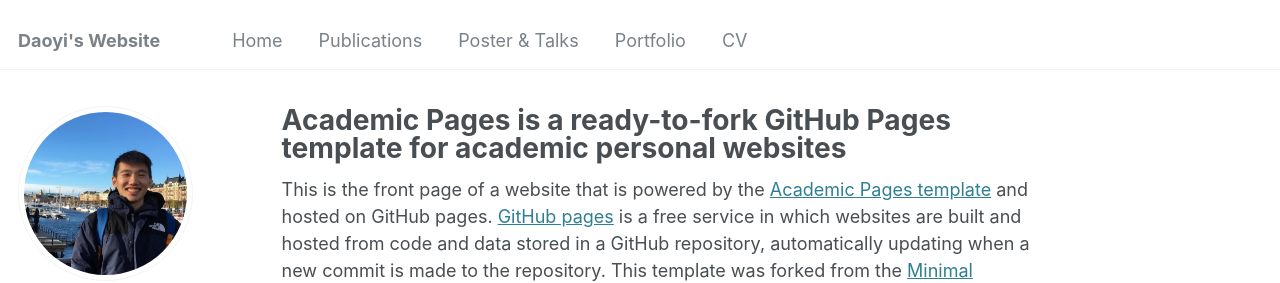
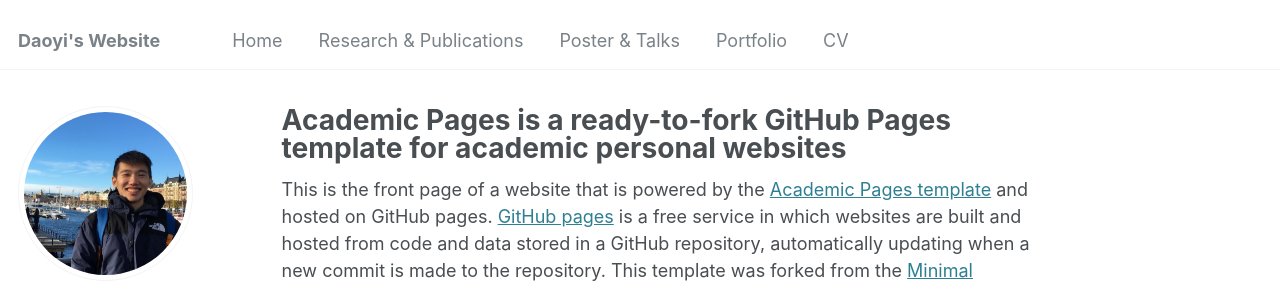
Before and after one commit to smallelephant9516/smallelephant9516.github.io, a Jekyll site: the page built from _pages/about.md, in a window 1280 px wide. Shown: the top 283 px of the page. Built offline with Jekyll 4.4.1, drawn with Linux system fonts in a browser that asks for light colours; some web fonts are replaced.

Commit message:
Update navigation.yml

```diff
--- a/_data/navigation.yml
+++ b/_data/navigation.yml
@@ -9,7 +9,7 @@ main:
   - title: "Home"
     url: /
 
-  - title: "Publications"
+  - title: "Research & Publications"
     url: /publications/
 
   - title: "Poster & Talks"
```
